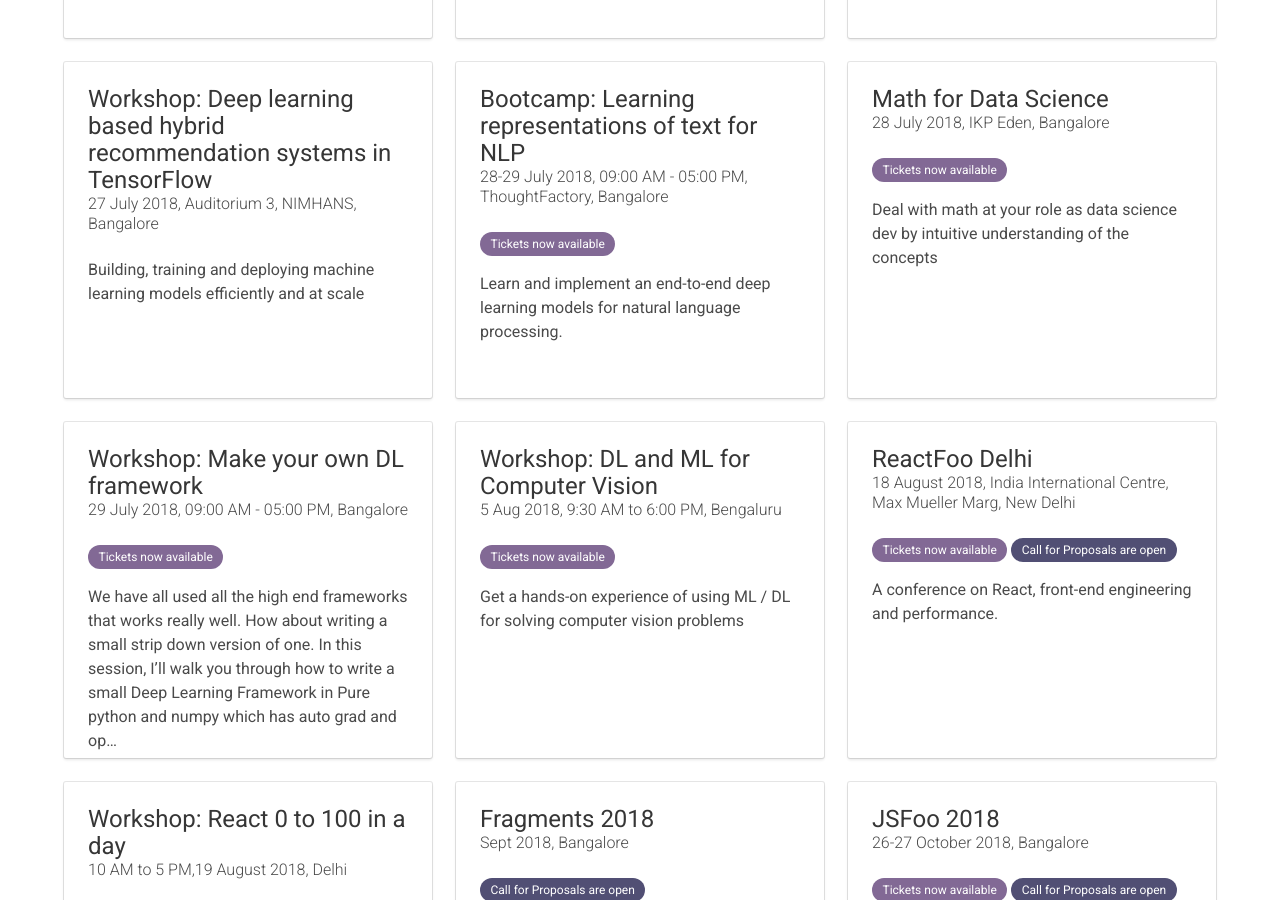
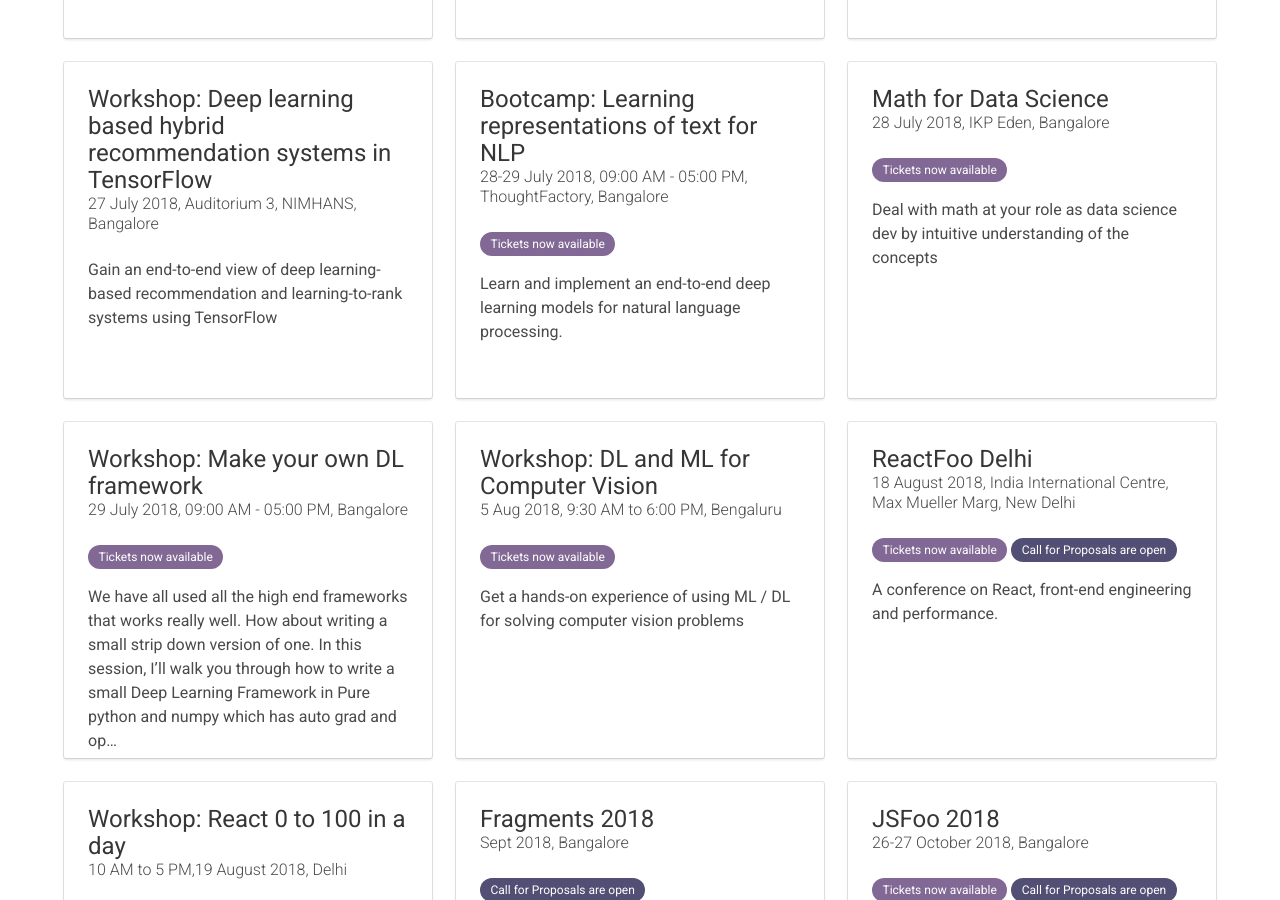
Before and after one commit to hasgeek/events, a Jekyll site: the page built from index.html, in a window 1280 px wide and 900 px high, scrolled down 1540 px. Built offline with Jekyll 4.4.1, drawn with Linux system fonts in a browser that asks for light colours.

Commit message:
Update 2018-hybrid-recommendation-systems.md

```diff
--- a/_fifthelephant_events/2018-hybrid-recommendation-systems.md
+++ b/_fifthelephant_events/2018-hybrid-recommendation-systems.md
@@ -6,7 +6,7 @@
 city: Bangalore
 start_time: 2018-07-27
 end_time: 2018-07-27
-description: "Building, training and deploying machine learning models efficiently and at scale"
+description: "Gain an end-to-end view of deep learning-based recommendation and learning-to-rank systems using TensorFlow"
 
 instructors:
 - name: Dr. Vijay Srinivas Agneeswaran
```
